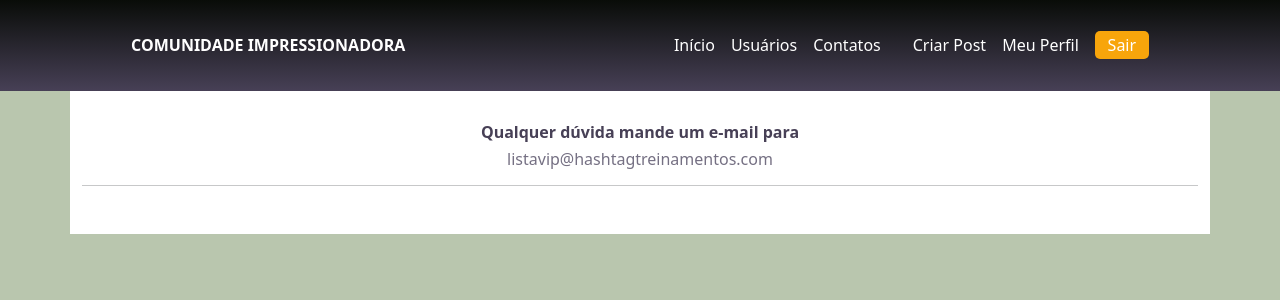
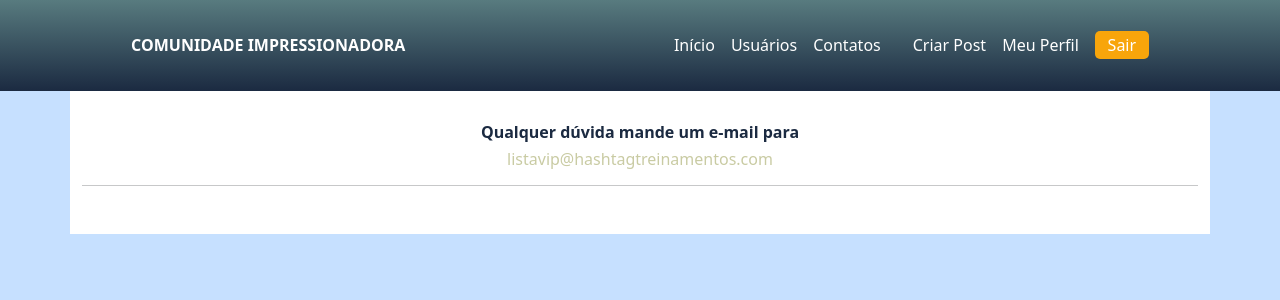
Before and after one commit to sivanildooliveira/SiteComunidade, a Flask app: page /contato in a window 1280 px wide. Shown: the top 300 px of the page. Run offline with Flask 3, Linux system fonts and the light colour scheme; the visitor is signed in with stand-in values (Sample User, id 1); some libraries are stand-ins or nearby versions.

Commit message:
Update base.css

```diff
--- a/comunidadeimpressionadora/static/styles/base.css
+++ b/comunidadeimpressionadora/static/styles/base.css
@@ -2,11 +2,11 @@
 
 
 :root {
-    --cor2: #090C08;
-    --cor1: #474056;
-    --cor3: #757083;
-    --cor4: #8A95A5;
-    --cor5: #B9C6AE;
+    --cor1: #1B2A41;
+    --cor2: #587B7F;
+    --cor3: #C9CBA3;
+    --cor4: #F08700;
+    --cor5: #C6E0FF;
 
 }
 
```
